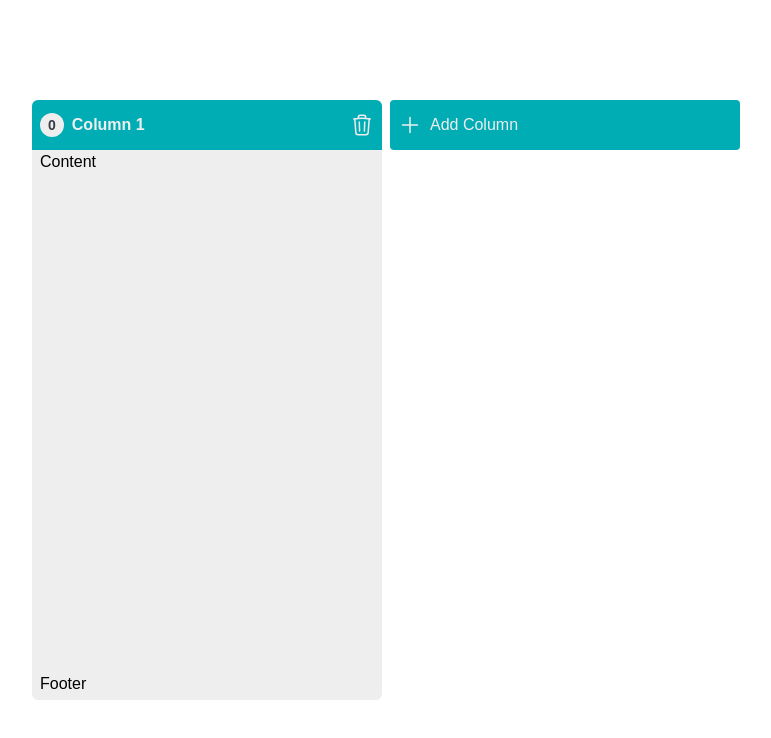
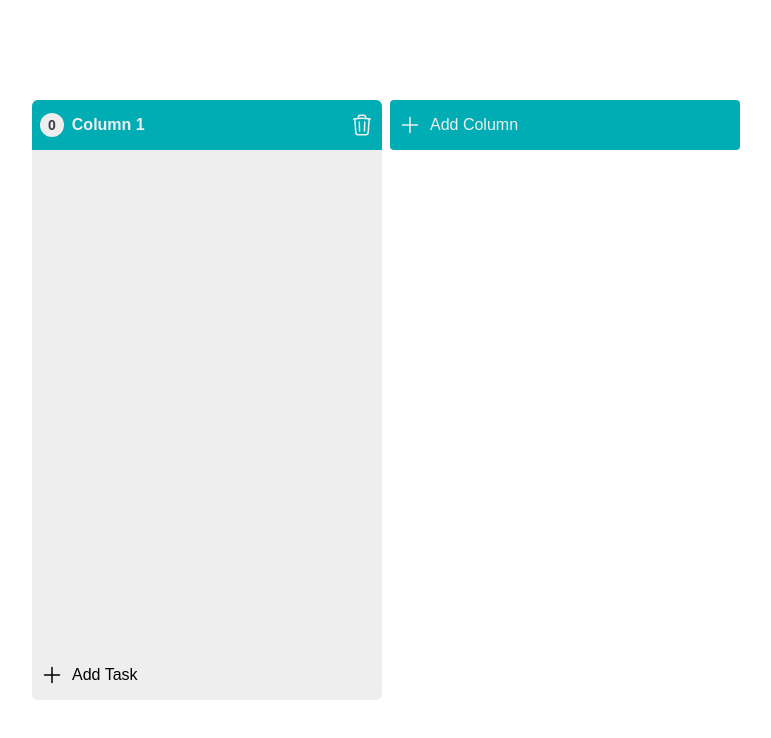
Before and after one commit to ddk-epic/my-app, a Next.js app: page / in a window 1280 px wide. Both pictures are taken after a click on the button "Add Column". Shown: the top 738 px of the page, without its empty margins (254-1025 px from the left). Built offline with nearby package versions, Linux system fonts and the light colour scheme.

Commit message:
add Task Cards

```diff
--- a/app/globals.css
+++ b/app/globals.css
@@ -4,7 +4,6 @@
   --color-background: #ffffff;
   --color-foreground: #171717;
   --color-highlight: #00adb5;
-  --color-highlight-2: bg-orange-300;
   --color-primary: #eeeeee;
   --color-secondary: #393e46;
 }
@@ -21,7 +20,7 @@ body {
 }
 
 ::-webkit-scrollbar {
-  width: 4px;
+  width: 8px;
 }
 ::-webkit-scrollbar:horizontal {
   height: 12px;
--- a/components/board.tsx
+++ b/components/board.tsx
@@ -2,7 +2,7 @@
 
 import React, { useMemo, useState } from "react";
 import { createPortal } from "react-dom";
-import { Column, Id } from "@/types";
+import { Column, Id, Task } from "@/types";
 import PlusIcon from "./plusIcon";
 import ColumnContainer from "./columnContainer";
 import {
@@ -24,6 +24,7 @@ function KanbanBoard() {
   const [columns, setColumns] = useState<Column[]>([]);
   const columnsId = useMemo(() => columns.map((col) => col.id), [columns]);
   const [activeColumn, setActiveColumn] = useState<Column | null>(null);
+  const [tasks, setTasks] = useState<Task[]>([]);
   const sensors = useSensors(
     useSensor(PointerSensor, {
       activationConstraint: {
@@ -31,6 +32,15 @@ function KanbanBoard() {
       },
     })
   );
+
+  function createTask(columnId: Id) {
+    const newTask: Task = {
+      id: generateId(),
+      columnId,
+      content: `Task ${tasks.length + 1}`,
+    };
+    setTasks([...tasks, newTask]);
+  }
 
   function createNewColumn() {
     const columnToAdd: Column = {
@@ -91,6 +101,8 @@ function KanbanBoard() {
                   column={col}
                   deleteColumn={deleteColumn}
                   updateColumn={updateColumn}
+                  createTask={createTask}
+                  tasks={tasks.filter((task) => task.columnId === col.id)}
                 />
               ))}
             </div>
@@ -110,6 +122,10 @@ function KanbanBoard() {
                 column={activeColumn}
                 deleteColumn={deleteColumn}
                 updateColumn={updateColumn}
+                createTask={createTask}
+                tasks={tasks.filter(
+                  (task) => task.columnId === activeColumn.id
+                )}
               />
             )}
           </DragOverlay>,
--- a/components/card.tsx
+++ b/components/card.tsx
@@ -1,18 +1,16 @@
-import React from 'react'
+import React from "react";
+import { Task } from "@/types";
 
-type TaskCardProps = {
-  title: string;
-  id: number;
-};
-
-function TaskCard({title, id}: TaskCardProps) {
-  return (
-    <div>
-      <div>{title}</div>
-      <div>{id}</div>
-    </div>
-
-  )
+interface TaskCardProps {
+  task: Task;
 }
 
-export default TaskCard
+function TaskCard({ task }: TaskCardProps) {
+  return (
+    <div className="bg-white h-[100px] min-h-[100px] flex items-center p-2 text-left hover:ring-2 hover:ring-inset hover:ring-highlight cursor-grabs">
+      {task.content}
+    </div>
+  );
+}
+
+export default TaskCard;
--- a/components/columnContainer.tsx
+++ b/components/columnContainer.tsx
@@ -1,17 +1,21 @@
 import React, { useState } from "react";
-import { Column, Id } from "@/types";
+import { Column, Id, Task } from "@/types";
 import TrashIcon from "./trashIcon";
 import { useSortable } from "@dnd-kit/sortable";
 import { CSS } from "@dnd-kit/utilities";
+import PlusIcon from "./plusIcon";
+import TaskCard from "./card";
 
 interface ColumnContainerProps {
   column: Column;
   deleteColumn: (id: Id) => void;
   updateColumn: (id: Id, title: string) => void;
+  createTask: (columnId: Id) => void;
+  tasks: Task[];
 }
 
 function ColumnContainer(props: ColumnContainerProps) {
-  const { column, deleteColumn, updateColumn } = props;
+  const { column, deleteColumn, updateColumn, createTask, tasks } = props;
   const [editMode, setEditMode] = useState(false);
   const {
     setNodeRef,
@@ -38,7 +42,7 @@ function ColumnContainer(props: ColumnContainerProps) {
       <div
         ref={setNodeRef}
         style={style}
-        className="bg-primary min-w-[350px] h-[600px] opacity-80 border-4 border-highlight rounded-md flex flex-col"
+        className="bg-primary w-[350px] h-[600px] opacity-80 border-4 border-highlight rounded-md flex flex-col"
       ></div>
     );
   }
@@ -47,14 +51,14 @@ function ColumnContainer(props: ColumnContainerProps) {
     <div
       ref={setNodeRef}
       style={style}
-      className="bg-primary min-w-[350px] h-[600px] rounded-md flex flex-col"
+      className="bg-primary w-[350px] h-[600px] rounded-md flex flex-col"
     >
       {/* Column Title */}
       <div
         {...attributes}
         {...listeners}
         onClick={() => setEditMode(true)}
-        className="bg-highlight h-[50px] flex items-center justify-between px-2 text-primary font-bold rounded-t-md"
+        className="bg-highlight h-[50px] min-h-[50px] flex items-center justify-between px-2 text-primary font-bold rounded-t-md"
       >
         <div className="flex gap-2">
           <div className="flex justify-center items-center bg-primary !text-secondary px-2 py-0.5 text-sm rounded-full">
@@ -83,9 +87,16 @@ function ColumnContainer(props: ColumnContainerProps) {
         </button>
       </div>
       {/* Column Content */}
-      <div className="flex flex-grow pl-2 text-md">Content</div>
+      <div className="flex flex-grow flex-col gap-4 p-2 text-md overflow-x-hidden overflow-y-auto">
+        {tasks.map((task) => (
+          <TaskCard task={task} />
+        ))}
+      </div>
       {/* Column Footer */}
-      <div className="flex items-center pl-2 pb-1 text-md">Footer</div>
+      <div className="h-[50px] flex items-center gap-2 p-2 text-md rounded-b-md hover:bg-highlight hover:text-primary">
+        <PlusIcon />
+        <button onClick={() => createTask(column.id)}>Add Task</button>
+      </div>
     </div>
   );
 }
--- a/types.ts
+++ b/types.ts
@@ -4,3 +4,9 @@ export type Column = {
   id: Id;
   title: string;
 };
+
+export type Task = {
+  id: Id;
+  columnId: Id;
+  content: string;
+};
```
